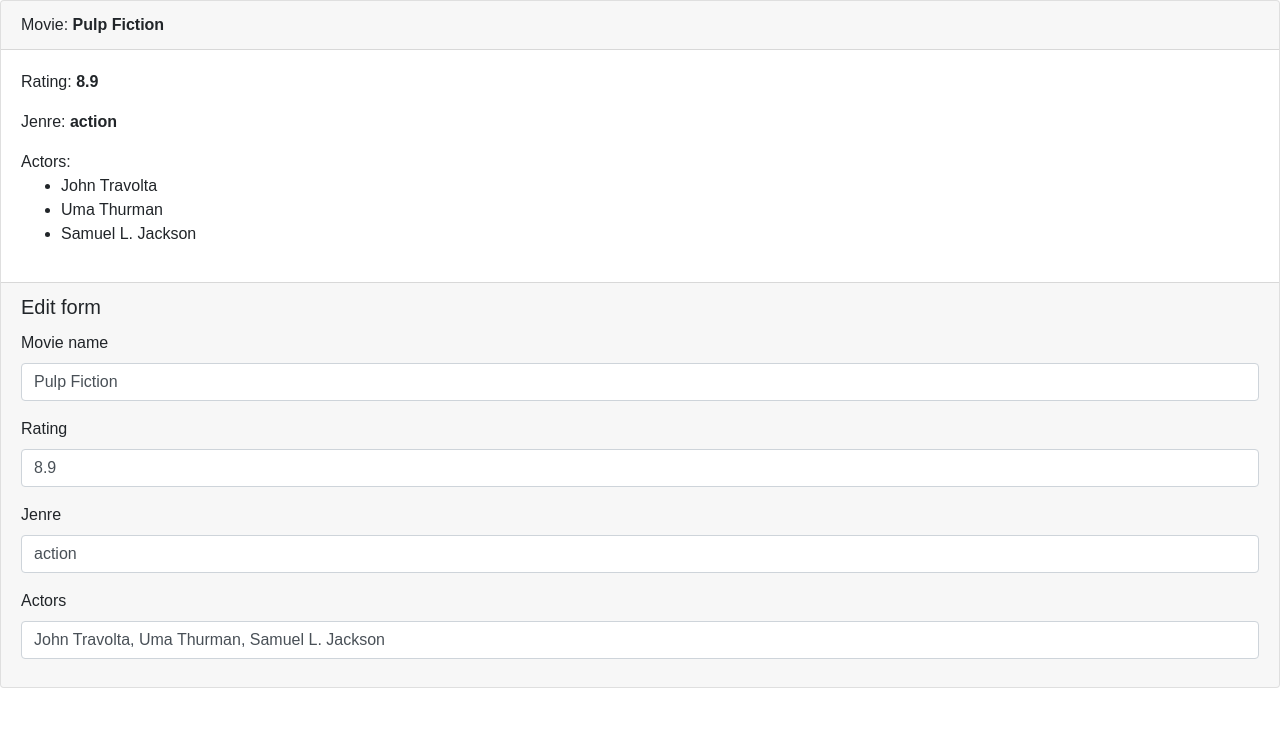
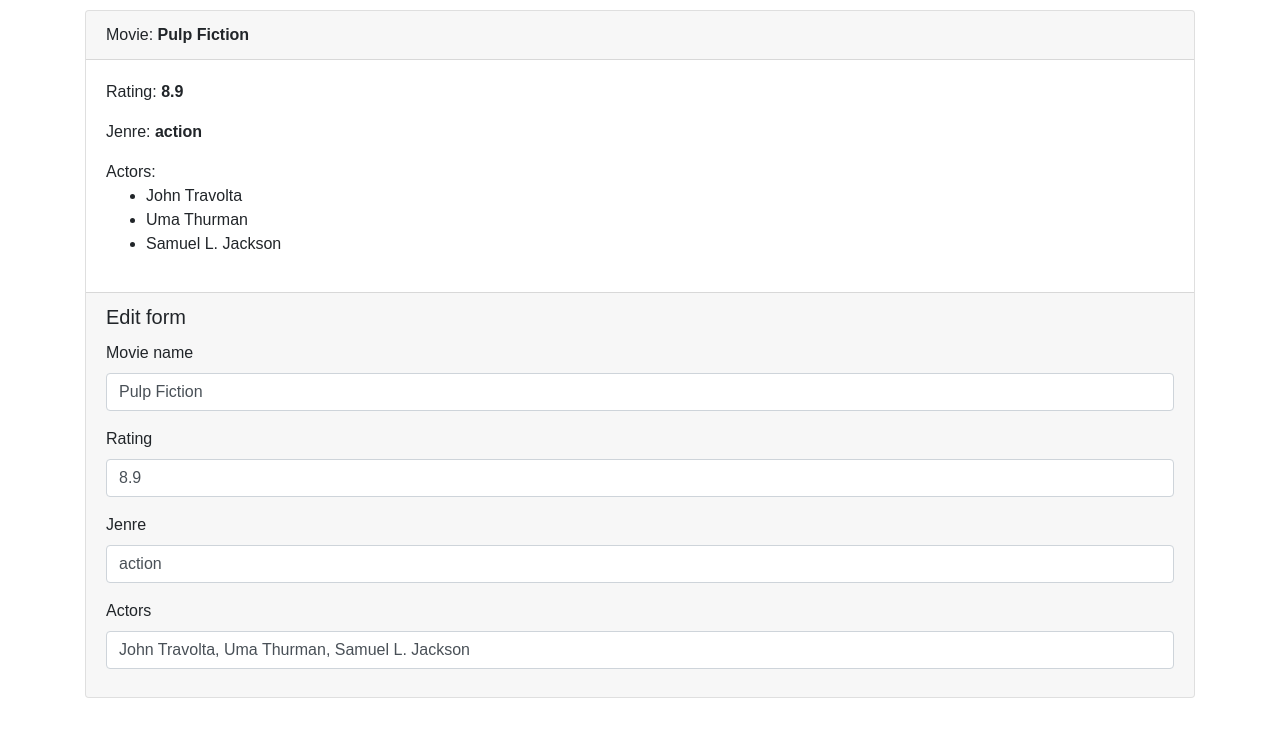
Before and after one commit to yumedzi/FilmsDB, a React (Create React App) app: page / in a window 1280 px wide. Shown: the top 736 px of the page. Built offline with nearby package versions, Linux system fonts and the light colour scheme.

Commit message:
EDIT: css/layout

```diff
--- a/src/App.js
+++ b/src/App.js
@@ -49,6 +49,8 @@
 
   render() {
     return (
+      <div className="container">
+      {/* <div className="row"> */}
         <div className="card">
           <div className="card-header">
             Movie: <strong>{this.state.name}</strong>
@@ -80,6 +82,8 @@
             </form>
           </div>
         </div>
+      {/* </div> */}
+    </div>
     );
   }
 }
--- a/src/index.css
+++ b/src/index.css
@@ -1,5 +1,5 @@
 body {
-  margin: 0;
+  margin: 10px;
   padding: 0;
   font-family: sans-serif;
 }
```
Lines whose indentation alone changed are shown as unchanged.
